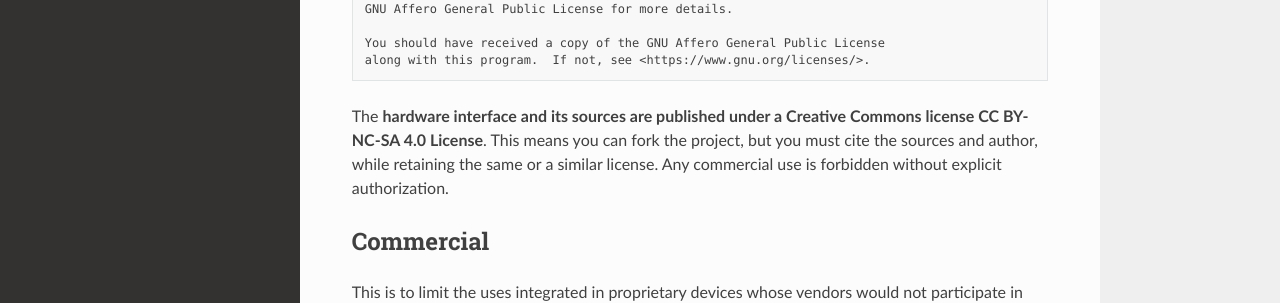
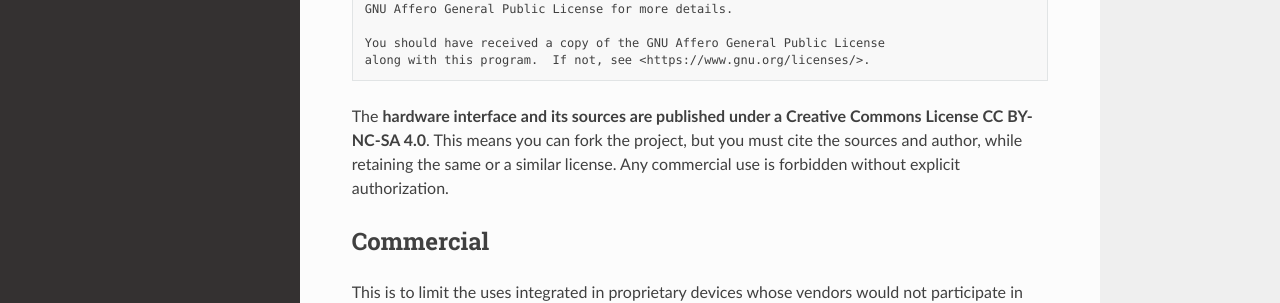
Before and after one commit to ysard/libre-printer, a Sphinx documentation site: the page built from doc/source/license.rst, in a window 1280 px wide and 1276 px high. Shown: the part 566-869 px from the top of the window. Built offline with Sphinx 7.4.7 and the Read the Docs theme 2.0.0, drawn with Linux system fonts in a browser that asks for light colours.

```diff
--- a/doc/source/license.rst
+++ b/doc/source/license.rst
@@ -35,7 +35,7 @@ The community version of the |project_name| **software is released under the AGP
 
 
 The **hardware interface and its sources are published under a Creative Commons
-license  CC BY-NC-SA 4.0 License**. This means you can fork the project,
+License CC BY-NC-SA 4.0**. This means you can fork the project,
 but you must cite the sources and author, while retaining the same or a
 similar license.
 Any commercial use is forbidden without explicit authorization.
```
Also changed, not shown: README.md (+3 -0 lines), README_FR.md (+3 -0 lines).
